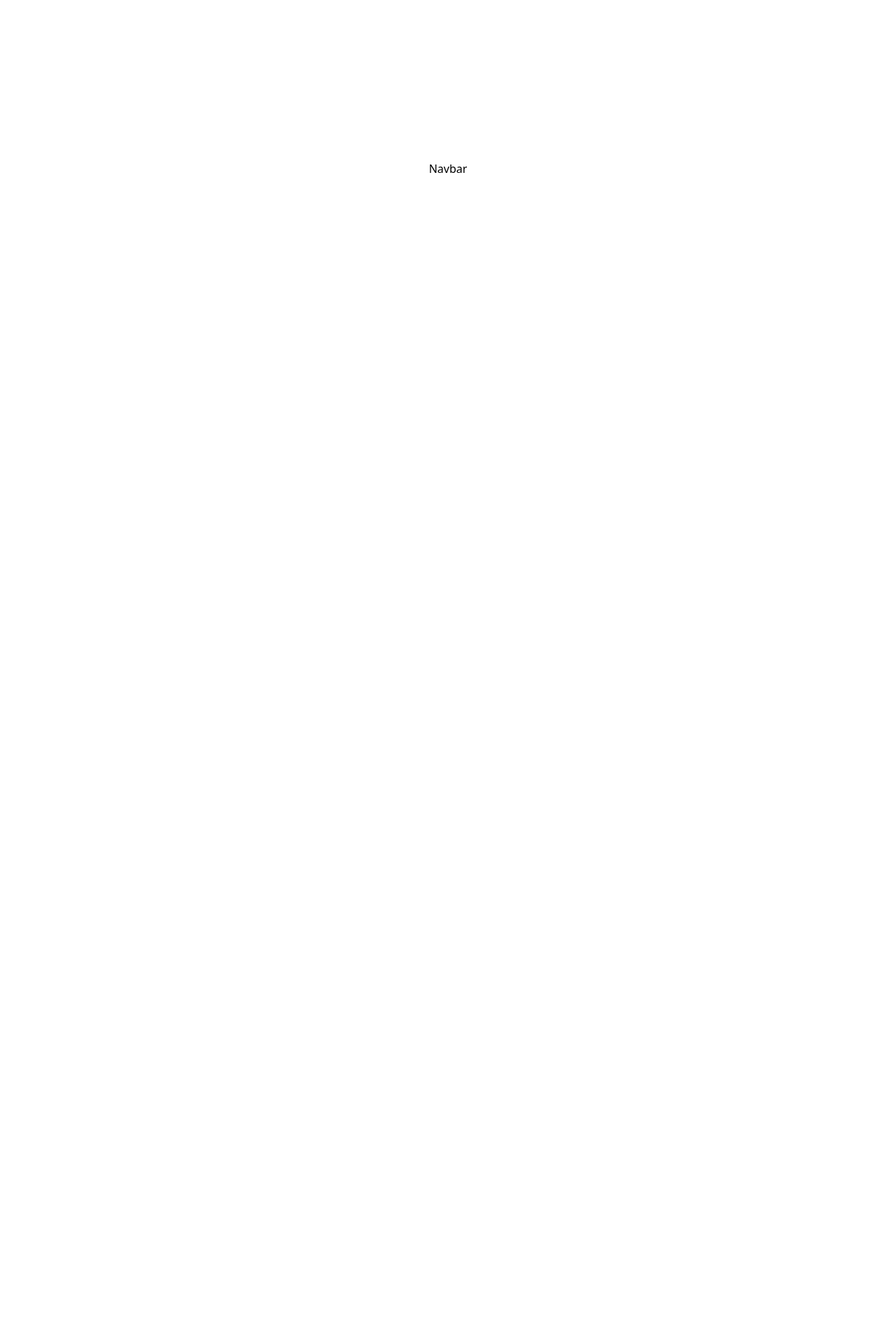
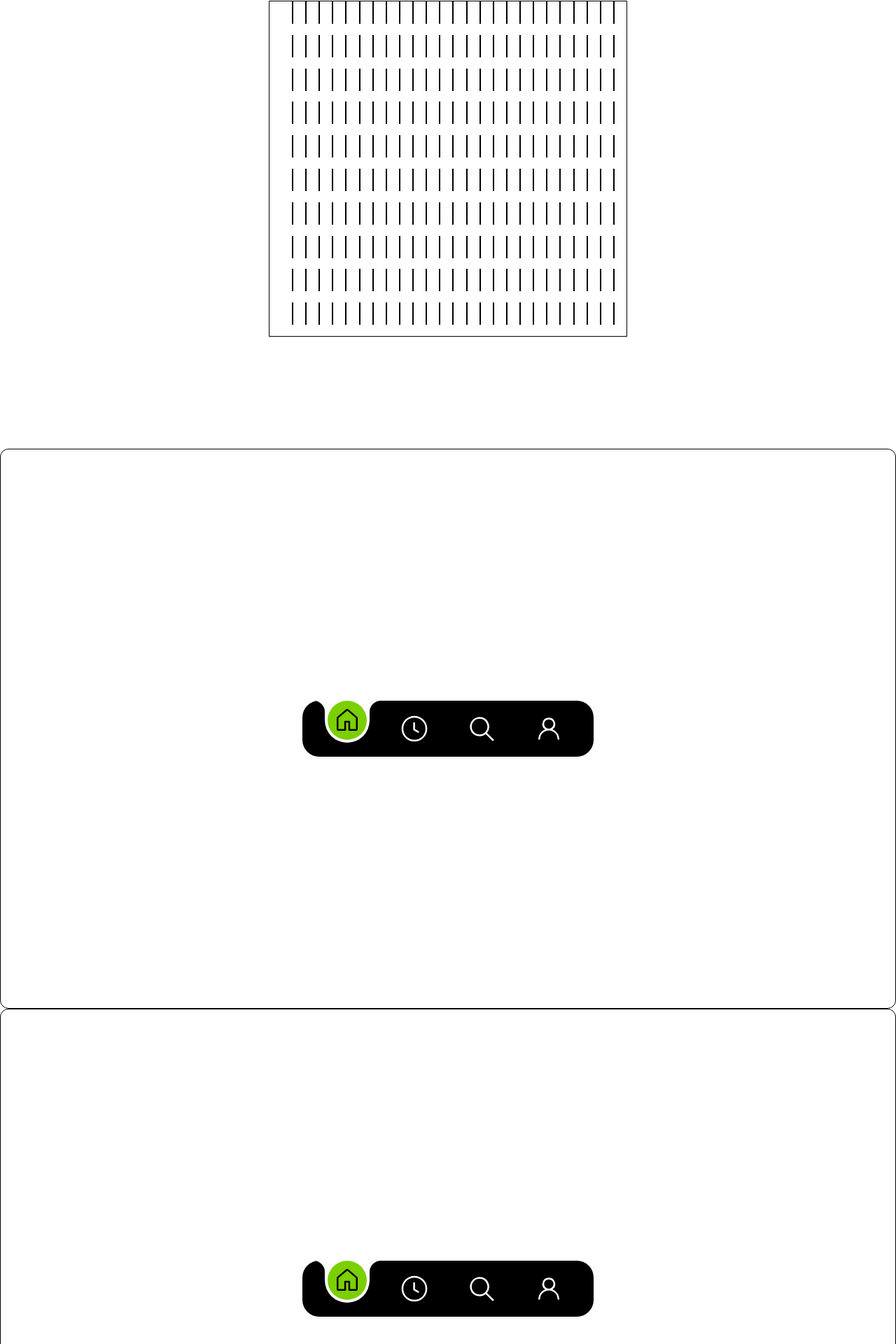
Before and after one commit to Aryan-205/ComponentLibrary2.0, a Next.js app: page /components/navbar in a window 1280 px wide. Shown: the part 159-2079 px from the top of the page at 70% size. Before the commit the page ends 800 px from the top, so only its background shows below. Built offline with nearby package versions, Linux system fonts and the light colour scheme.

Commit message:
making it better

```diff
--- a/app/components/navbar/page.tsx
+++ b/app/components/navbar/page.tsx
@@ -1,7 +1,26 @@
+"use client"
+import NavBar from "@/app/component/NavBar";
+import NavBar2 from "@/app/component/NavBar2";
+import NavBar3 from "@/app/component/NavBar3";
+import NavBar4 from "@/app/component/NavBar4";
+import InteractiveBar from "@/app/component/InteractiveBar";
+
 export default function page() {
   return (
-    <div className="flex justify-center items-center w-full h-screen">
-      Navbar
+    <div className="flex flex-col w-full min-h-screen">
+      <div className="flex justify-center items-center w-full h-screen">
+        <InteractiveBar/>
+        <div/>
+      </div>
+      <div className="flex justify-center items-center w-full h-screen">
+        <NavBar2/>
+      </div>
+      <div className="flex justify-center items-center w-full h-screen">
+        <NavBar3/>
+      </div>
+      <div className="flex justify-center items-center w-full h-screen">
+        <NavBar4/>
+      </div>
     </div>
   )
 }
```
